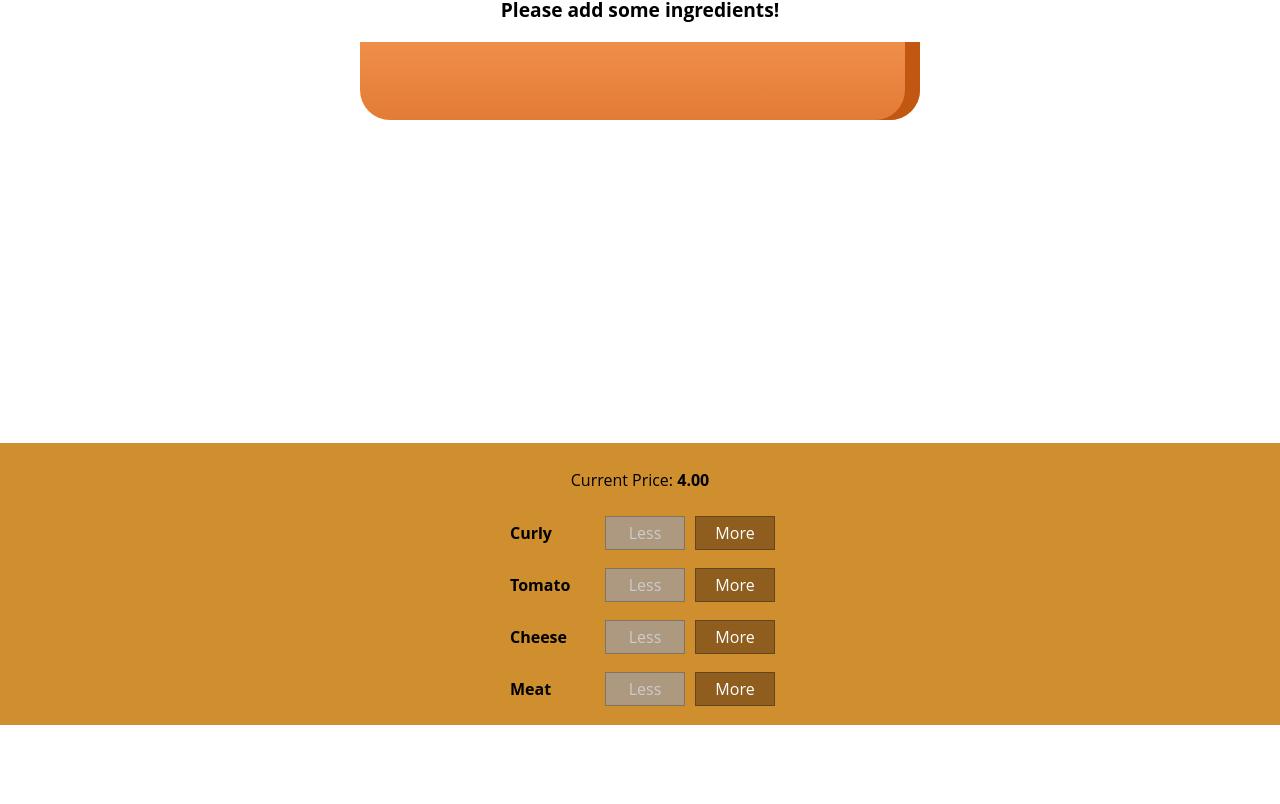
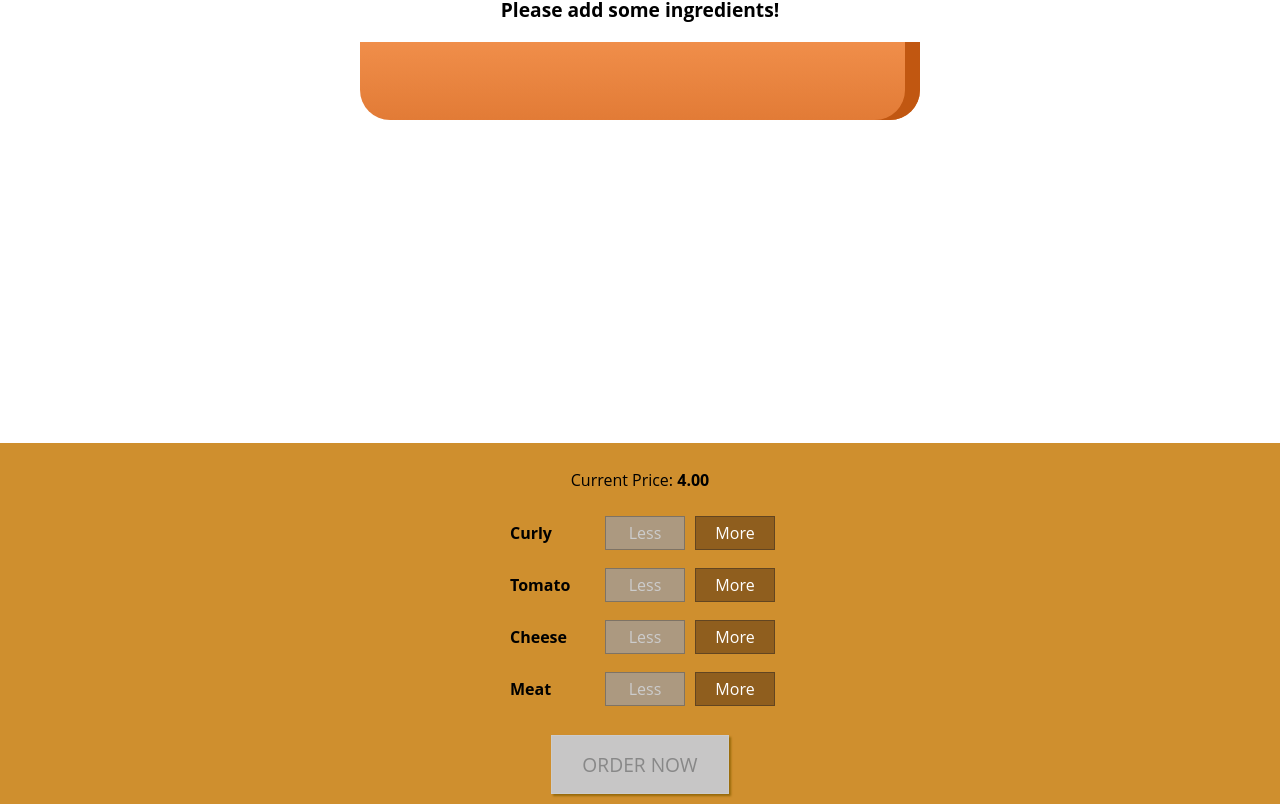
Before and after one commit to alicetinTheDev/react-burger, a React (Create React App) app: page / in a window 1280 px wide. Shown: the part 195-999 px from the top of the page. Before the commit the page ends 920 px from the top, so only its background shows below. Built offline with nearby package versions, Linux system fonts and the light colour scheme.

Commit message:
Added disabled function for ORDER button

```diff
--- a/src/components/Burger/BuildControls/BuildControls.js
+++ b/src/components/Burger/BuildControls/BuildControls.js
@@ -19,8 +19,12 @@
                     added={() => props.ingredientAdded(control.type)}
                     removed={() => props.ingredientRemoved(control.type)}
                     disabled={props.disabled[control.type]}
-                    totalPrice={props.totalPrice}/>
+                    />
             ))}
+            <button
+            className={classes.OrderButton}
+            disabled={!props.purchasable}
+            >ORDER NOW</button>
         </div>
 );
 
--- a/src/components/Burger/BuildControls/BuildControls.module.css
+++ b/src/components/Burger/BuildControls/BuildControls.module.css
@@ -8,3 +8,46 @@
     margin: auto;
     padding: 10px 0;
 }
+
+
+.OrderButton {
+    background-color: #DAD735;
+    outline: none;
+    cursor: pointer;
+    border: 1px solid #966909;
+    color: #966909;
+    font-family: inherit;
+    font-size: 1.2em;
+    padding: 15px 30px;
+    box-shadow: 2px 2px 2px #966909;
+    margin-top: 20px;
+}
+
+.OrderButton:hover, .OrderButton:active {
+    background-color: #04d839;
+    border: 1px solid #966909;
+    color: #966909;
+}
+
+.OrderButton:disabled {
+    background-color: #C7C6C6;
+    cursor: not-allowed;
+    border: 1px solid #ccc;
+    color: #888888;
+}
+
+.OrderButton:not(:disabled) {
+    animation: enable 0.3s linear;
+}
+
+@keyframes enable {
+    0% {
+        transform: scale(1);
+    }
+    60% {
+        transform: scale(1.1);
+    }
+    100% {
+        transform: scale(1);
+    }
+}
--- a/src/components/Burger/BurgerIngredient/BurgerIngrediant.js
+++ b/src/components/Burger/BurgerIngredient/BurgerIngrediant.js
@@ -8,9 +8,6 @@
     let ingredient = null;
 
     switch(this.props.type) {
-        case ('bread-bottom'):
-            ingredient = <div className={classes.BreadBottom}></div>;
-            break;
         case ('bread-top'):
             ingredient = (
                 <div className={classes.BreadTop}>
@@ -18,6 +15,9 @@
                     <div className={classes.Seeds2}></div>
                 </div>
             );
+            break;
+        case ('bread-bottom'):
+            ingredient = <div className={classes.BreadBottom}></div>;
             break;
         case ('meat'):
             ingredient = <div className={classes.Meat}></div>;
--- a/src/containers/BurgerBuilder/BurgerBuilder.js
+++ b/src/containers/BurgerBuilder/BurgerBuilder.js
@@ -12,10 +12,6 @@
 }
 
 class BurgerBuilder extends Component {
-  // constructor(props){
-  //   super(props);
-  //   this.state = {...}
-  // }
 
   state = {
         ingredients: {
@@ -24,8 +20,25 @@
             cheese: 0,
             meat: 0
         },
-        totalPrice: 4
+        totalPrice: 4,
+        purchasable: false
   }
+
+  // call this every add and remove
+  updatePurchaseState() {
+    const ingredients = {
+      ...this.state.ingredients
+    };
+    const sum = Object.keys(ingredients)
+        .map(ingKey => {
+            return ingredients[ingKey];
+        })
+        // if total sum greater than init
+        .reduce((sum, e) => {
+            return sum + e;
+        }, 0);
+        this.setState({purchasable: sum > 0})
+  };
 
   // addIngredientHandler = (type) => {
   //   const oldCount = this.state.ingredients[type];
@@ -46,16 +59,18 @@
     ingredients[type] += 1;
     totalPrice += INGREDIENT_PRICES[type];
     this.setState({ingredients, totalPrice});
+    this.updatePurchaseState();
   };
 
   removeIngredientHandler = (type) => {
     let {ingredients, totalPrice} = this.state;
     const ingredientCount = ingredients[type];
-    if( ingredientCount > 0) {
+    if(ingredientCount > 0) {
      ingredients[type] -= 1;
      totalPrice -= INGREDIENT_PRICES[type];
     }
     this.setState({ingredients, totalPrice});
+    this.updatePurchaseState();
   };
 
   render() {
@@ -75,7 +90,8 @@
             ingredientAdded={this.addIngredientHandler}
             ingredientRemoved={this.removeIngredientHandler}
             disabled={disabledInfo}
-            price={this.state.totalPrice} />
+            price={this.state.totalPrice}
+            purchasable={this.state.purchasable} />
       </Wrapper>
     );
   }
```
Also changed, not shown: src/components/Navigation/Toolbar/Toolbar.css (added, +13 -0 lines), src/components/Navigation/Toolbar/Toolbar.js (added, +13 -0 lines).
